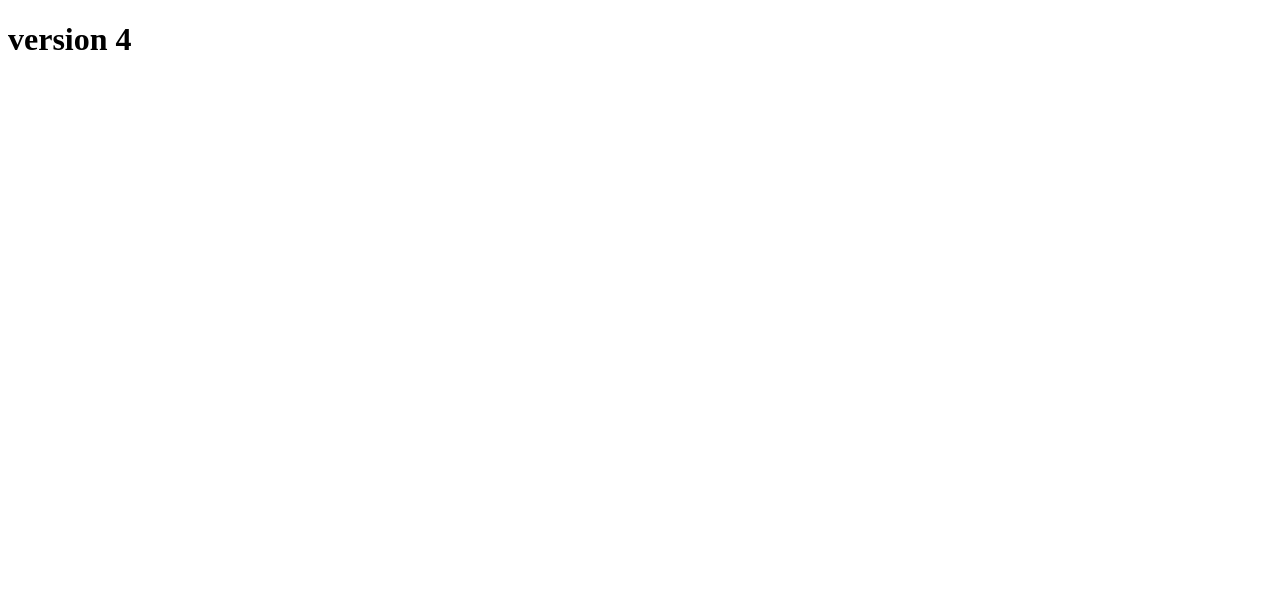
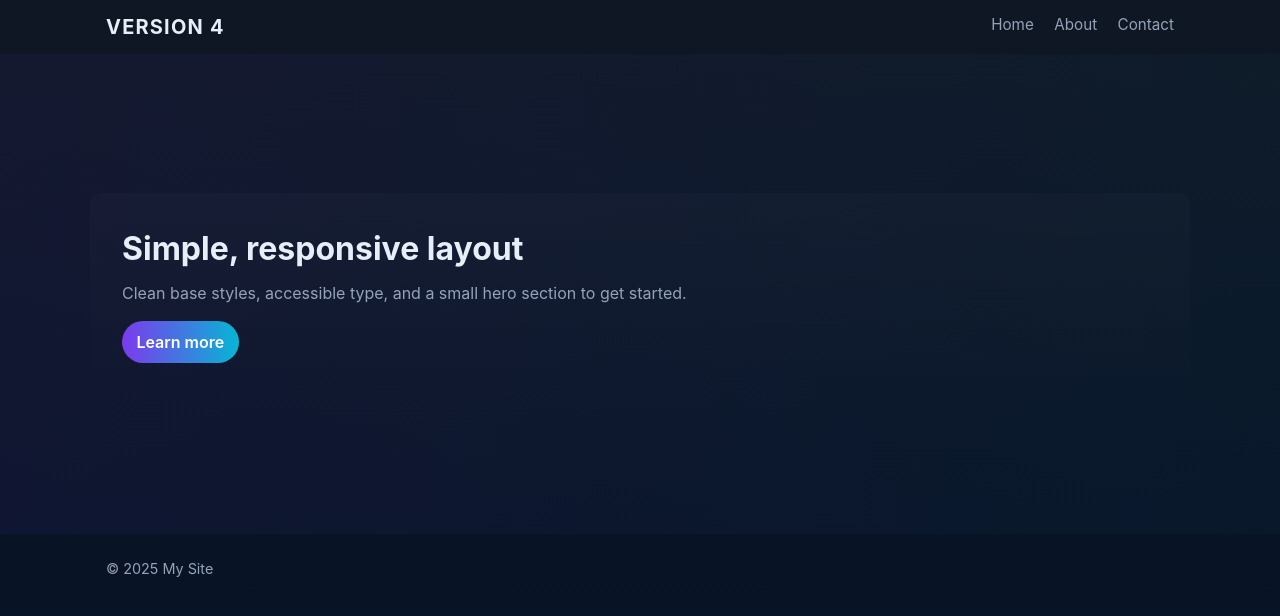
Before and after one commit to 290403/myrepo, a plain HTML site: page index.html in a window 1280 px wide. Drawn offline with Linux system fonts and the light colour scheme.

Commit message:
commit changes

```diff
--- a/index.html
+++ b/index.html
@@ -1,15 +1,37 @@
 <!DOCTYPE html>
 <html lang="en">
 <head>
-    <meta charset="UTF-8">
-    <meta name="viewport" content="width=
-, initial-scale=1.0">
-    <title>Document</title>
+    <meta charset="UTF-8" />
+    <meta name="viewport" content="width=device-width, initial-scale=1.0" />
+    <title>Version 4 — Demo</title>
+    <link rel="stylesheet" href="style.css" />
 </head>
 <body>
-    <h1>
-        version 4
-    </h1>
+    <header class="site-header">
+        <div class="container">
+            <h1 class="site-title">version 4</h1>
+            <nav class="site-nav" aria-label="Main navigation">
+                <a href="#" class="nav-link">Home</a>
+                <a href="#" class="nav-link">About</a>
+                <a href="#" class="nav-link">Contact</a>
+            </nav>
+        </div>
+    </header>
 
+    <main class="hero">
+        <div class="container hero-content">
+            <h2>Simple, responsive layout</h2>
+            <p>Clean base styles, accessible type, and a small hero section to get started.</p>
+            <a class="btn" href="#">Learn more</a>
+        </div>
+    </main>
+
+    <footer class="site-footer">
+        <div class="container">© <span id="year"></span> My Site</div>
+    </footer>
+
+    <script>
+        document.getElementById('year').textContent = new Date().getFullYear();
+    </script>
 </body>
 </html>
--- /dev/null
+++ b/style.css
@@ -0,0 +1,106 @@
+:root{
+	--bg: #0f1724;
+	--card: #0b1220;
+	--muted: #94a3b8;
+	--accent: #7c3aed;
+	--accent-2: #06b6d4;
+	--text: #e6eef8;
+	--radius: 10px;
+	--container-max: 1100px;
+	--space: 1rem;
+	--ff-sans: Inter, system-ui, -apple-system, "Segoe UI", Roboto, "Helvetica Neue", Arial;
+}
+
+/* Simple reset */
+*{box-sizing:border-box}
+html,body{height:100%}
+body{
+	margin:0;
+	font-family:var(--ff-sans);
+	background: linear-gradient(180deg,var(--bg) 0%, #051226 100%);
+	color:var(--text);
+	-webkit-font-smoothing:antialiased;
+	-moz-osx-font-smoothing:grayscale;
+	line-height:1.5;
+}
+
+.container{
+	width:calc(100% - 2rem);
+	max-width:var(--container-max);
+	margin:0 auto;
+	padding:0 1rem;
+}
+
+/* Header */
+.site-header{
+	padding:calc(var(--space) * 0.75) 0;
+}
+.site-title{
+	margin:0;
+	font-size:1.25rem;
+	letter-spacing:0.06em;
+	text-transform:uppercase;
+	color:var(--text);
+	display:inline-block;
+}
+.site-nav{
+	float:right;
+}
+.site-nav .nav-link{
+	color:var(--muted);
+	text-decoration:none;
+	margin-left:1rem;
+	font-size:0.95rem;
+}
+.site-nav .nav-link:hover{color:var(--accent)}
+
+/* Hero */
+.hero{
+	display:flex;
+	align-items:center;
+	min-height:60vh;
+	padding:2rem 0;
+	background:linear-gradient(90deg, rgba(124,58,237,0.06), rgba(6,182,212,0.03));
+}
+.hero-content{
+	padding:2rem;
+	background:linear-gradient(180deg, rgba(255,255,255,0.02), transparent);
+	border-radius:var(--radius);
+}
+.hero h2{margin:0 0 0.5rem 0;font-size:2rem}
+.hero p{margin:0 0 1rem 0;color:var(--muted)}
+.btn{
+	display:inline-block;
+	padding:0.55rem 0.9rem;
+	background:linear-gradient(90deg,var(--accent),var(--accent-2));
+	color:white;
+	text-decoration:none;
+	border-radius:999px;
+	font-weight:600;
+}
+
+/* Footer */
+.site-footer{
+	padding:1.5rem 0;
+	color:var(--muted);
+	font-size:0.9rem;
+}
+
+/* Responsive layout tweaks */
+@media (max-width:800px){
+	.site-nav{float:none;margin-top:0.5rem}
+	.site-nav .nav-link{display:inline-block;margin-left:0.6rem}
+	.hero{min-height:50vh}
+	.hero-content{padding:1.25rem}
+	.hero h2{font-size:1.5rem}
+}
+
+@media (max-width:420px){
+	.container{width:calc(100% - 1rem)}
+	.site-title{font-size:1rem}
+	.hero h2{font-size:1.25rem}
+	.site-nav .nav-link{font-size:0.9rem}
+}
+
+/* Small utilities */
+.sr-only{position:absolute;width:1px;height:1px;padding:0;margin:-1px;overflow:hidden;clip:rect(0,0,0,0);border:0}
```
